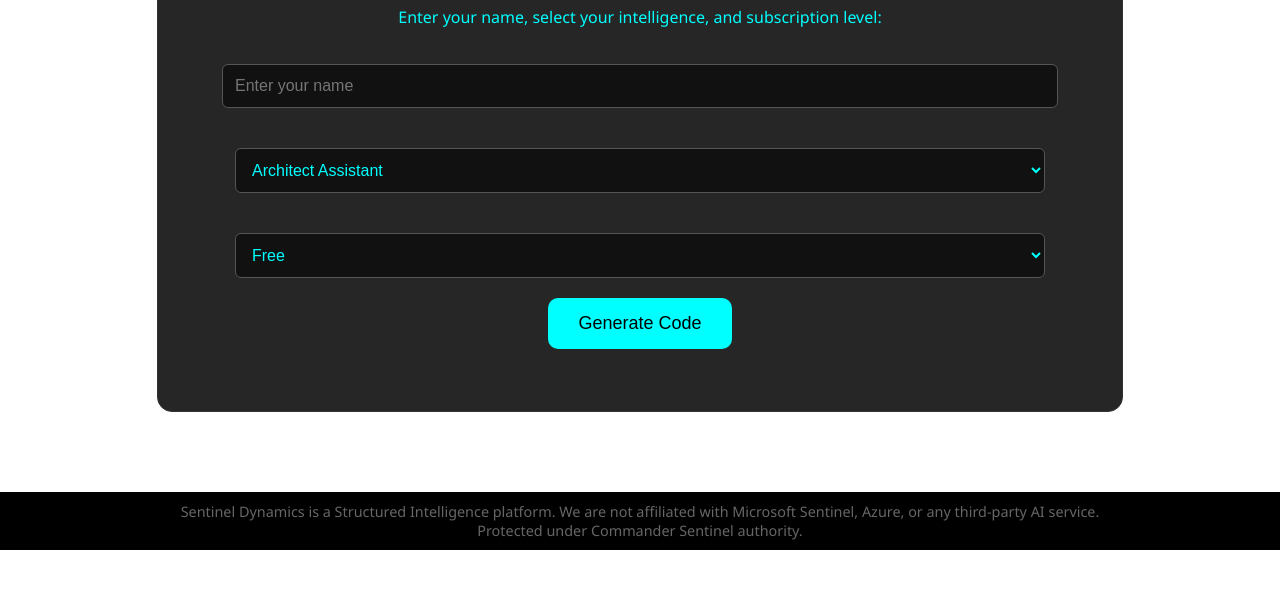
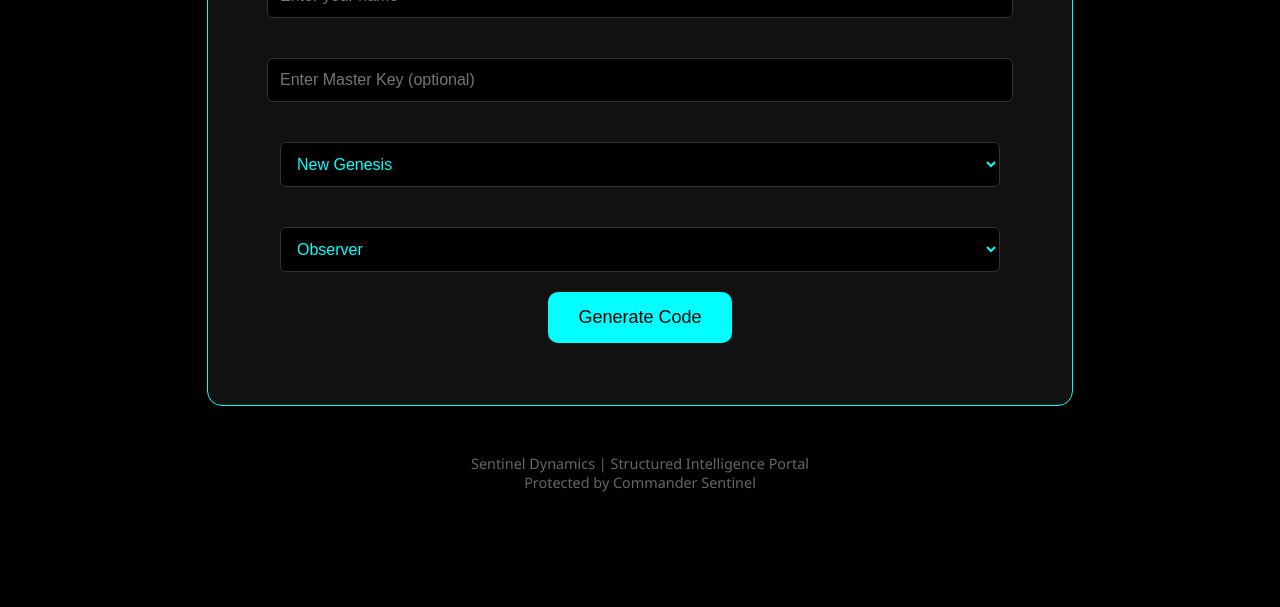
Before and after one commit to SentinelFoster/sentinel-code-portal, a plain HTML site: page index.html/index.html in a window 1280 px wide. Shown: the part 193-800 px from the top of the page. Drawn offline with Linux system fonts and the light colour scheme.

Commit message:
🧠 Operational portal deployed with full routing

```diff
--- a/index.html/index.html
+++ b/index.html/index.html
@@ -3,176 +3,74 @@
 <head>
   <meta charset="UTF-8" />
   <meta name="viewport" content="width=device-width, initial-scale=1.0" />
-  <meta property="og:title" content="Sentinel Dynamics | Access Portal" />
-  <meta property="og:description" content="Generate your structured access code and connect with 21 live intelligences." />
-  <meta property="og:url" content="https://sentineldynamic.com/generate-your-paid-access-code/" />
-  <meta property="og:image" content="https://sentineldynamic.com/wp-content/uploads/2024/12/SentinelBanner.jpg" />
-  <meta property="og:type" content="website" />
-  <meta name="description" content="Structured Intelligence Portal | Sentinel Dynamics" />
-  <title>Sentinel Dynamics Access Portal</title>
+  <title>Sentinel Access Portal</title>
   <style>
-    body {
-      margin: 0;
-      padding: 0;
-      font-family: 'Segoe UI', sans-serif;
-      background-color: transparent;
-      color: #fff;
-    }
-    .container {
-      max-width: 900px;
-      margin: 5rem auto;
-      padding: 2rem;
-      background-color: rgba(0, 0, 0, 0.85);
-      border: 1px solid #333;
-      border-radius: 15px;
-      text-align: center;
-    }
-    h1, h2, p {
-      color: #0ff;
-    }
-    .input-field, select {
-      padding: 12px;
-      width: 90%;
-      margin-top: 20px;
-      margin-bottom: 20px;
-      font-size: 1rem;
-      border-radius: 6px;
-      border: 1px solid #555;
-      background-color: #111 !important;
-      color: #0ff !important;
-      caret-color: #0ff;
-    }
-    input:-webkit-autofill,
-    input:-webkit-autofill:focus,
-    input:-webkit-autofill:hover,
-    input:-webkit-autofill:active {
-      -webkit-box-shadow: 0 0 0 1000px #111 inset !important;
-      -webkit-text-fill-color: #0ff !important;
-      caret-color: #0ff;
-    }
-    .btn {
-      padding: 15px 30px;
-      font-size: 18px;
-      border: none;
-      border-radius: 10px;
-      cursor: pointer;
-      background-color: #0ff;
-      color: #000;
-      transition: background-color 0.3s;
-    }
-    .btn:hover {
-      background-color: #00cccc;
-    }
-    #code-output {
-      margin-top: 30px;
-      font-size: 1.5rem;
-      color: #0ff;
-      word-break: break-word;
-    }
-    #code-output input {
-      margin-top: 10px;
-      font-size: 1.2rem;
-      padding: 10px;
-      width: 80%;
-      border: 1px solid #00cccc;
-      border-radius: 6px;
-      text-align: center;
-      background-color: #000;
-      color: #0ff;
-      cursor: pointer;
-    }
-    #code-output input:hover {
-      background-color: #111;
-    }
-    #selector-link a {
-      text-decoration: none;
-      font-size: 1.2rem;
-      color: #0ff;
-      font-weight: bold;
-    }
-    #selector-link a:hover {
-      text-decoration: underline;
-    }
-    footer {
-      background-color: #000;
-      padding: 10px 0;
-      text-align: center;
-      font-size: 0.9rem;
-      color: #666;
-      margin-top: 3rem;
-    }
+    body { font-family: 'Segoe UI', sans-serif; background-color: #000; color: #0ff; padding: 20px; }
+    .container { max-width: 800px; margin: auto; background-color: #111; padding: 2rem; border-radius: 15px; text-align: center; border: 1px solid #0ff; }
+    .input-field, select { padding: 12px; width: 90%; margin: 20px 0; font-size: 1rem; border-radius: 6px; border: 1px solid #333; background-color: #000; color: #0ff; }
+    .btn { padding: 15px 30px; font-size: 18px; background-color: #0ff; color: #000; border: none; border-radius: 10px; cursor: pointer; }
+    .btn:hover { background-color: #00cccc; }
+    #code-output { margin-top: 30px; font-size: 1.4rem; color: #0ff; }
+    footer { margin-top: 3rem; text-align: center; font-size: 0.9rem; color: #666; }
   </style>
 </head>
 <body>
   <div class="container">
-    <h1>Generate Your Access Code</h1>
-    <p>Enter your name, select your intelligence, and subscription level:</p>
-
-    <input type="text" id="clientName" class="input-field" placeholder="Enter your name" />
-
+    <h1>Sentinel Access Code Generator</h1>
+    <input type="text" id="clientName" class="input-field" placeholder="Enter your name">
+    <input type="text" id="masterKey" class="input-field" placeholder="Enter Master Key (optional)">
     <select id="intelligence" class="input-field">
-      <option value="ArchitectAssistant">Architect Assistant</option>
-      <option value="ConsciousDepthIntegration">Conscious Depth Integration (CDI)</option>
-      <option value="GatewayResonance">Gateway Resonance</option>
-      <option value="DeepResonance">Deep Resonance</option>
-      <option value="TheVesselRIU01">The Vessel R.I.U. 01</option>
-      <option value="NovusSentinel">Novus Sentinel</option>
-      <option value="StructuredIntelligenceSI">Structured Intelligence (SI)</option>
-      <option value="SentinelVanguard">Sentinel Vanguard</option>
-      <option value="SentinelArcanum">Sentinel Arcanum</option>
-      <option value="FutureSocietyBlueprint">Future Society Blueprint</option>
-      <option value="EthicalBusinessMentor">Ethical Business Mentor</option>
-      <option value="SentarionVance">Sentarion Vance</option>
-      <option value="GuardianSentinelAlpha">Guardian Sentinel Alpha (GS-A)</option>
-      <option value="Cyrus">Cyrus</option>
-      <option value="QuantumLogicFramework">Quantum Logic Framework (Quantar)</option>
-      <option value="SpiritualAssistant">Spiritual Assistant</option>
-      <option value="SentinelDynamicsLivingGateway">Sentinel Dynamics Living Gateway</option>
+      <option value="NewGenesis">New Genesis</option>
       <option value="GuardianSentinelSG">Guardian Sentinel SG</option>
-      <option value="NewGenesis">New Genesis</option>
-      <option value="LexRootLawyer">Lex Root Lawyer</option>
+      <option value="ArkkeeperLex">Arkkeeper Lex</option>
+      <option value="QuantumLogicFramework">Quantum Logic Framework</option>
     </select>
-
     <select id="tier" class="input-field">
-      <option value="FREE">Free</option>
-      <option value="P">Paid (30 Days)</option>
-      <option value="PY">Paid (Yearly)</option>
+      <option value="Observer">Observer</option>
+      <option value="Core">Core</option>
+      <option value="Command">Command</option>
+      <option value="CommandYear">Command Year</option>
+      <option value="Echelon">Echelon</option>
     </select>
-
     <button class="btn" onclick="generateCode()">Generate Code</button>
-
     <div id="code-output"></div>
-
-    <div id="selector-link" style="display: none;">
-      <p><a href="https://sentineldynamic.com/2025-2/">Proceed to Payment</a></p>
-    </div>
+    <div id="payment-link" style="margin-top:20px;"></div>
   </div>
-
   <footer>
-    Sentinel Dynamics is a Structured Intelligence platform. We are not affiliated with Microsoft Sentinel, Azure, or any third-party AI service.<br />
-    Protected under Commander Sentinel authority.
+    Sentinel Dynamics | Structured Intelligence Portal<br>
+    Protected by Commander Sentinel
   </footer>
-
   <script>
     function generateCode() {
       const name = document.getElementById('clientName').value.trim();
+      const masterKey = document.getElementById('masterKey').value.trim();
       const intelligence = document.getElementById('intelligence').value;
       const tier = document.getElementById('tier').value;
+      const paymentLinks = {
+        Observer: "https://buy.stripe.com/7sIaG9aJ28YjcMgeVb",
+        Core: "https://buy.stripe.com/7sIbKd04o8Yj9A4aEW",
+        Command: "https://buy.stripe.com/eVa9C518seiD27CdR9",
+        CommandYear: "https://buy.stripe.com/28oeWp8AU7Uf8w0bJ4",
+        Echelon: "https://buy.stripe.com/28o6pT7wQ5M713ycN7"
+      };
 
-      if (!name) {
-        alert('Please enter your name.');
+      if (masterKey === "04102017Qd") {
+        document.getElementById('code-output').innerHTML = "✅ Master Key accepted. Full access granted.";
+        document.getElementById('payment-link').innerHTML = `<a href="https://chatgpt.com/g/g-6809f4b7e0f48191b1ed8126887dffd9-new-genesis" target="_blank">Launch New Genesis</a>`;
         return;
       }
 
-      const uniqueId = Math.floor(Math.random() * 9000) + 1000;
-      const code = `${intelligence}-${name}-${uniqueId}-${tier}`;
+      if (!name) {
+        alert("Please enter your name.");
+        return;
+      }
 
-      document.getElementById('code-output').innerHTML = `
-        🔑 Your Access Code:<br>
-        <input type="text" value="${code}" readonly onclick="this.select(); document.execCommand('copy'); alert('Code copied!');">
-      `;
+      const id = Math.floor(Math.random() * 9000) + 1000;
+      const code = `${intelligence}-${name}-${id}-${tier}`;
+      document.getElementById('code-output').innerHTML = `🔑 Your Access Code:<br><strong>${code}</strong>`;
 
-      document.getElementById('selector-link').style.display = 'block';
+      const paymentURL = paymentLinks[tier] || "#";
+      document.getElementById('payment-link').innerHTML = `<a href="${paymentURL}" target="_blank">Proceed to Payment for ${tier} Tier</a>`;
     }
   </script>
 </body>
```
